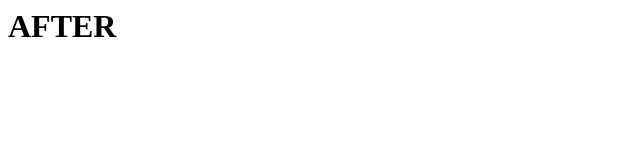
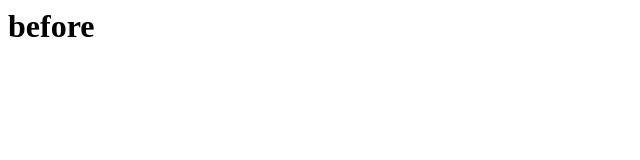
Before and after one commit to webuna/proj_smoke, a plain HTML site: page index.html in a window 1280 px wide. Shown: the whole page, without its empty margins (0-640 px from the left). Drawn offline with Linux system fonts and the light colour scheme.

Commit message:
reset to before

```diff
--- a/index.html
+++ b/index.html
@@ -1 +1 @@
-<h1>AFTER</h1>
+<h1>before</h1>
```
